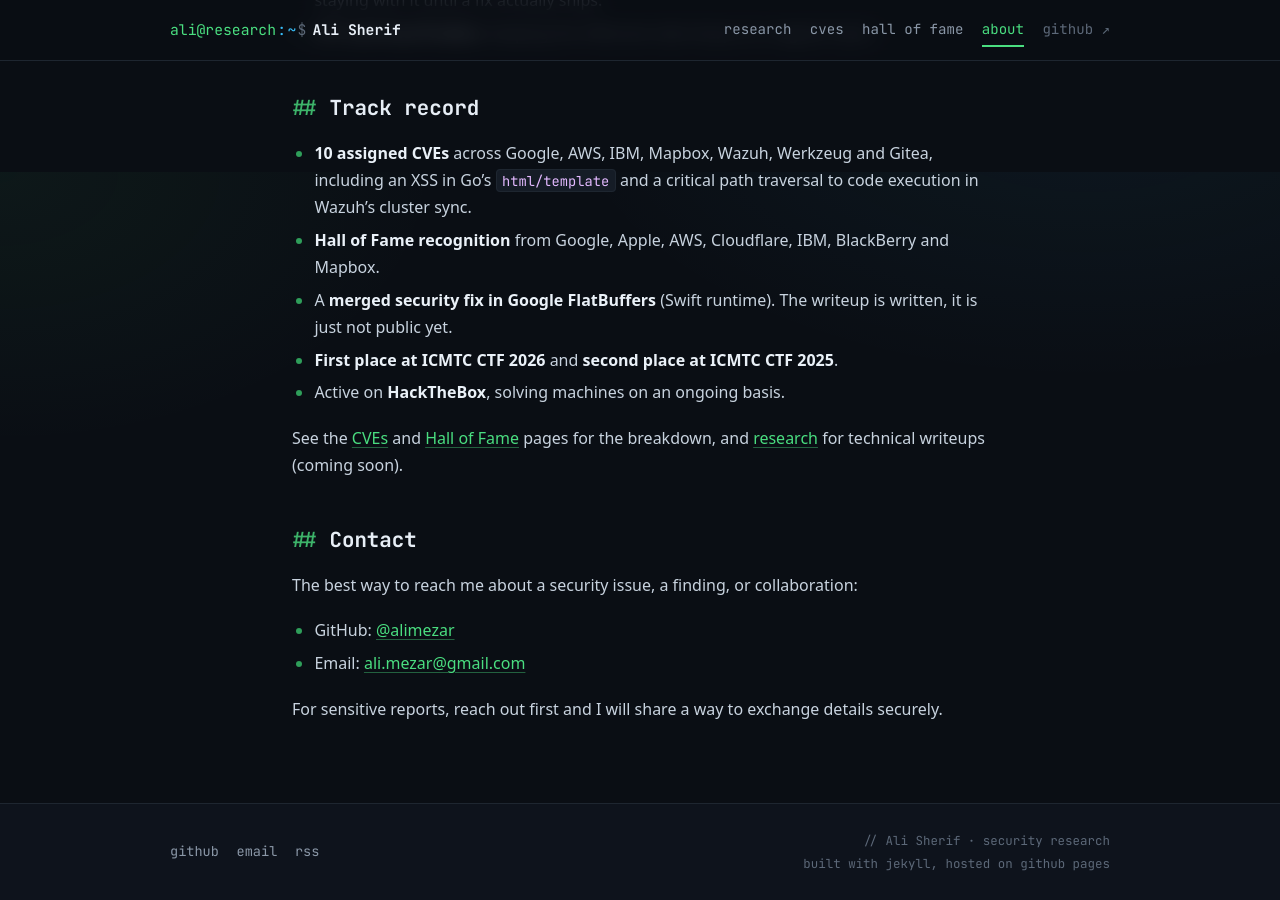
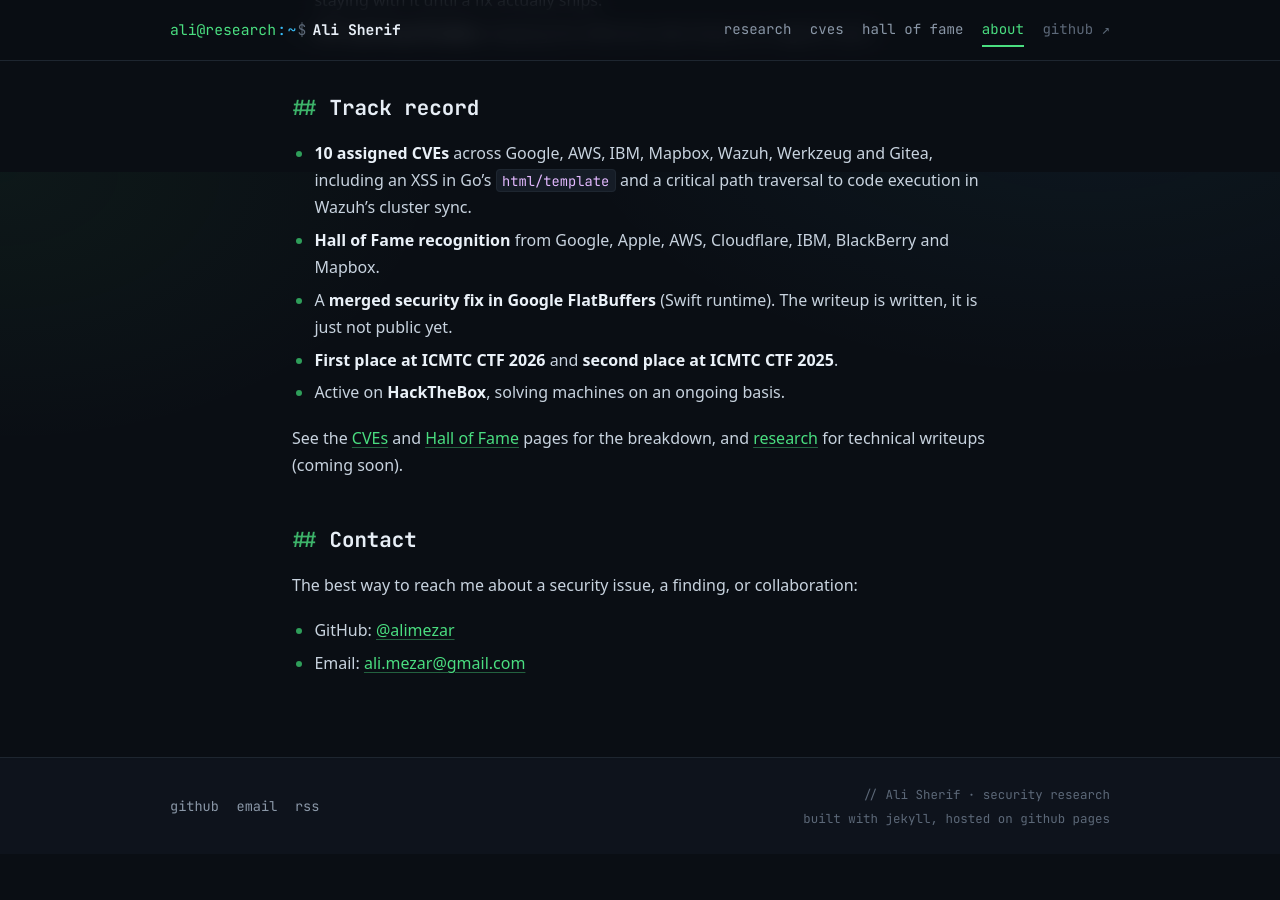
Before and after one commit to alimezar/alimezar.github.io, a Jekyll site: the page built from about.md, in a window 1280 px wide and 900 px high, scrolled down 728 px. Built offline with Jekyll 4.4.1, drawn with Linux system fonts in a browser that asks for light colours; after the commit the page ends 1582 px from its top, so only the background shows below that.

Commit message:
Drop the secure-contact line from about

```diff
--- a/about.md
+++ b/about.md
@@ -49,6 +49,3 @@
 
 - GitHub: [@alimezar](https://github.com/alimezar)
 - Email: [ali.mezar@gmail.com](mailto:ali.mezar@gmail.com)
-
-For sensitive reports, reach out first and I will share a way to exchange details
-securely.
```
